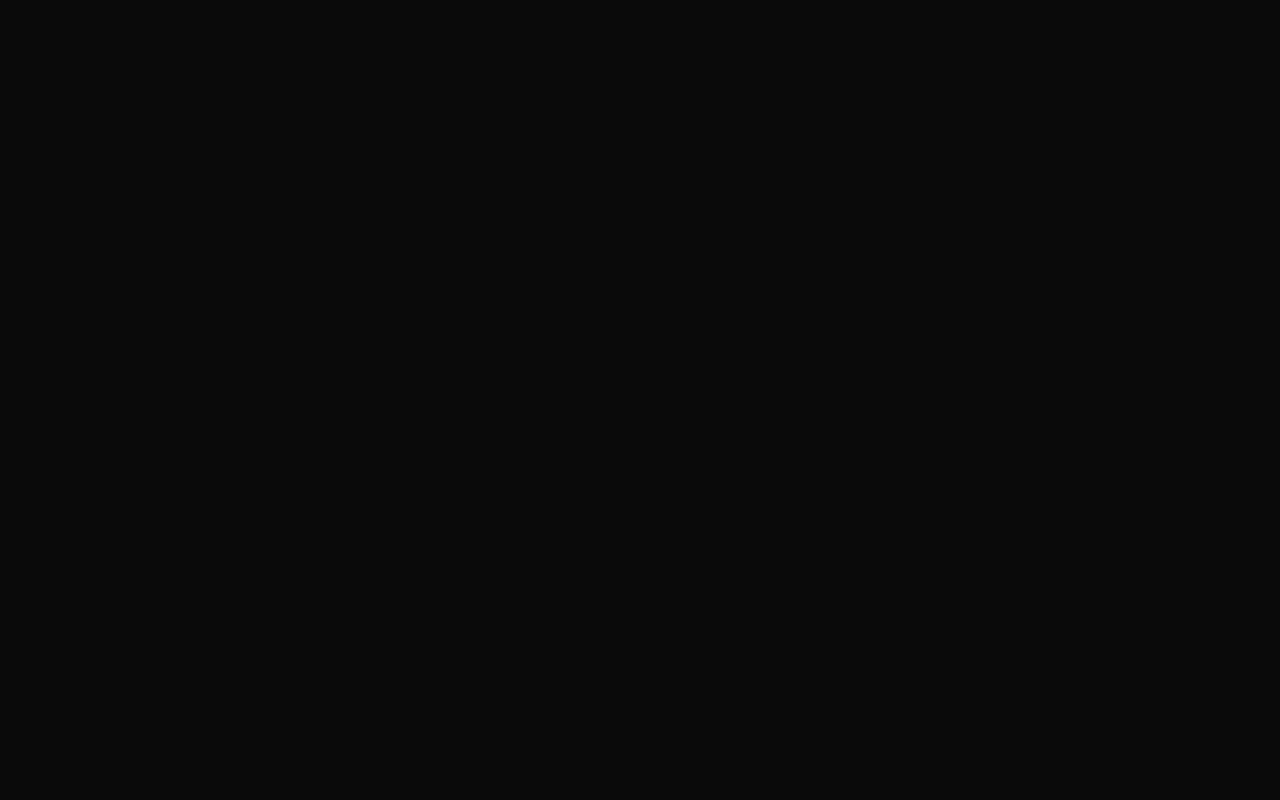
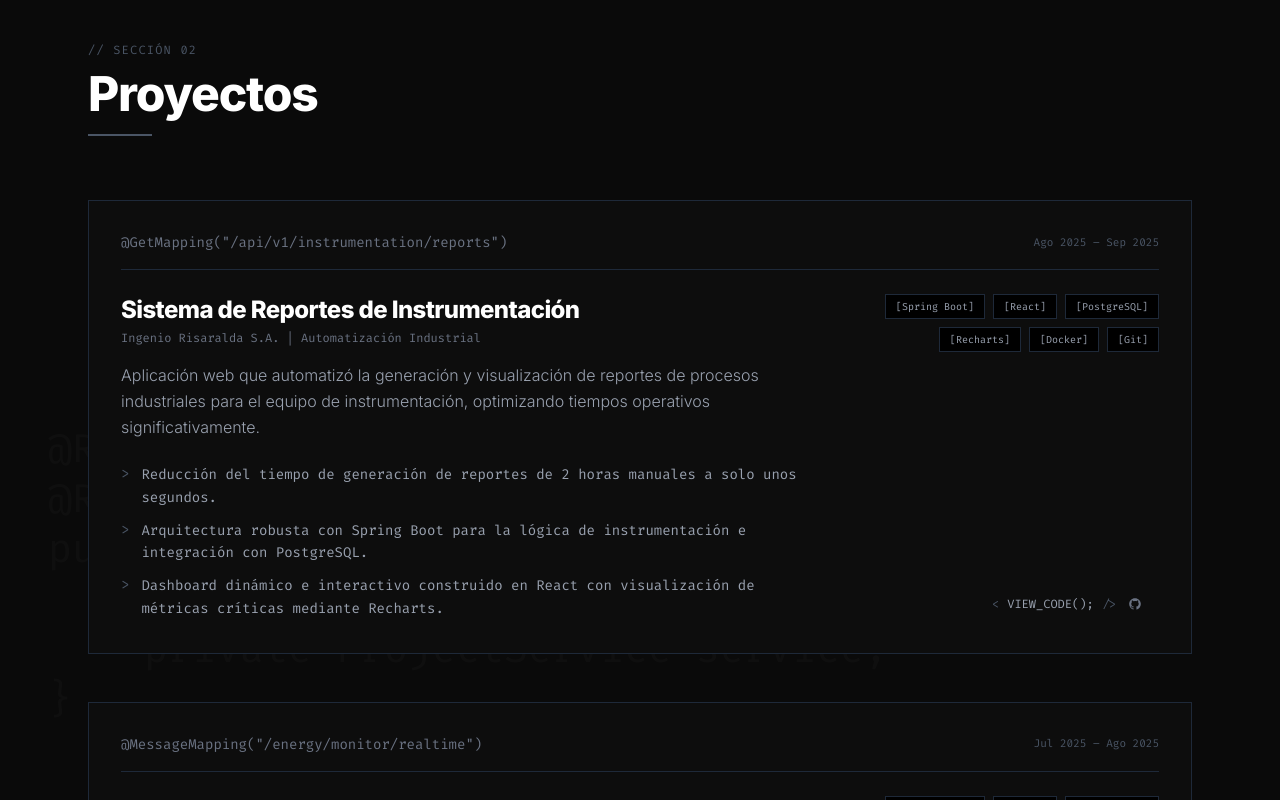
Before and after one commit to AlexDev201/portafolio, a React (Vite) app: page / in a window 1280 px wide. Shown: the part 1880-2680 px from the top of the page. Before the commit the page ends 1793 px from the top, so only its background shows below. Built offline with nearby package versions, Linux system fonts and the light colour scheme.

Commit message:
añadiendo los proyectos realizados durante mi etapa practica en el ingenio risaralda

```diff
--- a/src/App.jsx
+++ b/src/App.jsx
@@ -1,6 +1,7 @@
 import { NavBar } from './components/NavBar';
 import { HeroSection } from './components/HeroSection';
 import { AboutSection } from './components/AboutSection';
+import { ProjectSection } from './components/ProjectSection';
 
 function App() {
   return (
@@ -9,6 +10,7 @@ function App() {
       <main className="pt-20">
         <HeroSection />
         <AboutSection />
+        <ProjectSection />
       </main>
     </div>
   )
--- a/src/components/ProjectSection.jsx
+++ b/src/components/ProjectSection.jsx
@@ -0,0 +1,145 @@
+export const ProjectSection = () => {
+    const projects = [
+        {
+            endpoint: "@GetMapping(\"/api/v1/instrumentation/reports\")",
+            title: "Sistema de Reportes de Instrumentación",
+            subtitle: "Ingenio Risaralda S.A. | Automatización Industrial",
+            date: "Ago 2025 – Sep 2025",
+            description: "Aplicación web que automatizó la generación y visualización de reportes de procesos industriales para el equipo de instrumentación, optimizando tiempos operativos significativamente.",
+            bullets: [
+                "Reducción del tiempo de generación de reportes de 2 horas manuales a solo unos segundos.",
+                "Arquitectura robusta con Spring Boot para la lógica de instrumentación e integración con PostgreSQL.",
+                "Dashboard dinámico e interactivo construido en React con visualización de métricas críticas mediante Recharts."
+            ],
+            technologies: ["Spring Boot", "React", "PostgreSQL", "Recharts", "Docker", "Git"],
+            link: "https://github.com/AlexDev201/proyecto_reportes"
+        },
+        {
+            endpoint: "@MessageMapping(\"/energy/monitor/realtime\")",
+            title: "EcoSystem Energy",
+            subtitle: "Proyecto de Aprendizaje Técnico | Monitoreo Eléctrico",
+            date: "Jul 2025 – Ago 2025",
+            description: "Plataforma web de monitoreo eléctrico en tiempo real para simulación y análisis de variables eléctricas, implementando comunicación bidireccional continua.",
+            bullets: [
+                "Transmisión continua de datos eléctricos en tiempo real utilizando WebSockets.",
+                "Integración con la API externa de Ubidots para la generación automatizada de reportes y gráficas.",
+                "Estructura desacoplada backend-frontend (Spring Boot y React) con comunicación híbrida REST/WebSockets."
+            ],
+            technologies: ["Spring Boot", "React", "PostgreSQL", "WebSockets", "Ubidots API", "Docker"],
+            link: "https://github.com/AlexDev201/EcoSystem"
+        }
+    ];
+
+    return (
+        <section id="projects" className="relative py-24 md:py-32 overflow-hidden border-t border-white/5">
+            {/* Watermark de código en el fondo */}
+            <div className="absolute inset-0 pointer-events-none opacity-[0.02] flex items-center justify-start pl-12">
+                <pre className="font-mono text-[1.5rem] md:text-[2.5rem] text-white select-none leading-tight">
+                    {`@RestController
+@RequestMapping("/api/v1/projects")
+public class ProjectController {
+    @Autowired
+    private ProjectService service;
+}`}
+                </pre>
+            </div>
+
+            <div className="relative z-10 max-w-6xl mx-auto px-6">
+                {/* Encabezado de la sección */}
+                <div className="mb-16 space-y-3">
+                    <p className="font-mono text-gray-600 text-xs tracking-widest uppercase">
+                        {"// Sección 02"}
+                    </p>
+                    <h2 className="text-4xl md:text-5xl font-extrabold tracking-tight text-white">
+                        Proyectos
+                    </h2>
+                    <div className="w-16 h-[2px] bg-gray-600 mt-4"></div>
+                </div>
+
+                {/* Lista de proyectos */}
+                <div className="space-y-12">
+                    {projects.map((project, idx) => (
+                        <div
+                            key={idx}
+                            className="group relative border border-gray-800 bg-[#0d0d0d] p-6 md:p-8 hover:border-gray-500 transition-all duration-500 rounded-none"
+                        >
+                            {/* Decoración lateral en hover */}
+                            <div className="absolute left-0 top-0 bottom-0 w-[2px] bg-white scale-y-0 group-hover:scale-y-100 transition-transform duration-500 origin-top"></div>
+
+                            {/* Fila superior: Endpoint / HTTP Annotation */}
+                            <div className="flex flex-col md:flex-row md:items-center justify-between gap-2 mb-6 border-b border-gray-800 pb-4">
+                                <span className="font-mono text-xs md:text-sm text-gray-500 group-hover:text-gray-300 transition-colors duration-300">
+                                    {project.endpoint}
+                                </span>
+                                <span className="font-mono text-[11px] text-gray-600">
+                                    {project.date}
+                                </span>
+                            </div>
+
+                            {/* Contenido principal */}
+                            <div className="grid grid-cols-1 lg:grid-cols-12 gap-6 items-start">
+                                {/* Columna izquierda: Información del proyecto */}
+                                <div className="lg:col-span-8 space-y-4">
+                                    <div>
+                                        <h3 className="text-2xl font-bold text-white tracking-tight group-hover:text-gray-200 transition-colors">
+                                            {project.title}
+                                        </h3>
+                                        <p className="font-mono text-xs text-gray-500 mt-1">
+                                            {project.subtitle}
+                                        </p>
+                                    </div>
+
+                                    <p className="text-gray-400 text-sm md:text-base font-light leading-relaxed">
+                                        {project.description}
+                                    </p>
+
+                                    {/* Viñetas en estilo terminal */}
+                                    <ul className="space-y-2.5 pt-2">
+                                        {project.bullets.map((bullet, bulletIdx) => (
+                                            <li key={bulletIdx} className="flex items-start gap-3 text-xs md:text-sm text-gray-400 font-mono">
+                                                <span className="text-gray-600 shrink-0 select-none">{">"}</span>
+                                                <span className="leading-relaxed">{bullet}</span>
+                                            </li>
+                                        ))}
+                                    </ul>
+                                </div>
+
+                                {/* Columna derecha: Stack & Acción */}
+                                <div className="lg:col-span-4 flex flex-col justify-between h-full space-y-6 lg:space-y-12 lg:items-end">
+                                    {/* Tags del Stack */}
+                                    <div className="flex flex-wrap lg:justify-end gap-2">
+                                        {project.technologies.map((tech, techIdx) => (
+                                            <span
+                                                key={techIdx}
+                                                className="px-2.5 py-1 font-mono text-[10px] text-gray-400 bg-black border border-gray-800 rounded-none group-hover:border-gray-600 transition-colors duration-300"
+                                            >
+                                                [{tech}]
+                                            </span>
+                                        ))}
+                                    </div>
+
+                                    {/* Enlace al código */}
+                                    <div className="pt-4 lg:pt-0">
+                                        <a
+                                            href={project.link}
+                                            target="_blank"
+                                            rel="noopener noreferrer"
+                                            className="inline-flex items-center gap-2 font-mono text-xs text-gray-400 hover:text-white border border-transparent hover:border-gray-700 px-4 py-2 bg-transparent hover:bg-white/5 transition-all duration-300"
+                                        >
+                                            <span className="text-gray-600">{"<"}</span>
+                                            VIEW_CODE();
+                                            <span className="text-gray-600">{"/>"}</span>
+                                            <svg className="w-3.5 h-3.5 ml-1 text-gray-500 group-hover:text-white transition-colors" fill="currentColor" viewBox="0 0 24 24">
+                                                <path fillRule="evenodd" d="M12 2C6.477 2 2 6.477 2 12c0 4.42 2.865 8.167 6.839 9.49.5.092.682-.217.682-.482 0-.237-.008-.866-.013-1.7-2.782.603-3.369-1.34-3.369-1.34-.454-1.156-1.11-1.462-1.11-1.462-.908-.62.069-.608.069-.608 1.003.07 1.531 1.03 1.531 1.03.892 1.529 2.341 1.087 2.91.831.092-.646.35-1.086.636-1.336-2.22-.253-4.555-1.11-4.555-4.943 0-1.091.39-1.984 1.029-2.683-.103-.253-.446-1.27.098-2.647 0 0 .84-.269 2.75 1.025A9.564 9.564 0 0112 6.844c.85.004 1.705.115 2.504.337 1.909-1.294 2.747-1.025 2.747-1.025.546 1.377.203 2.394.1 2.647.64.699 1.028 1.592 1.028 2.683 0 3.842-2.339 4.687-4.566 4.935.359.309.678.919.678 1.852 0 1.336-.012 2.415-.012 2.743 0 .267.18.577.688.479C19.138 20.164 22 16.418 22 12c0-5.523-4.477-10-10-10z" clipRule="evenodd" />
+                                            </svg>
+                                        </a>
+                                    </div>
+                                </div>
+                            </div>
+                        </div>
+                    ))}
+                </div>
+            </div>
+        </section>
+    );
+};
```
